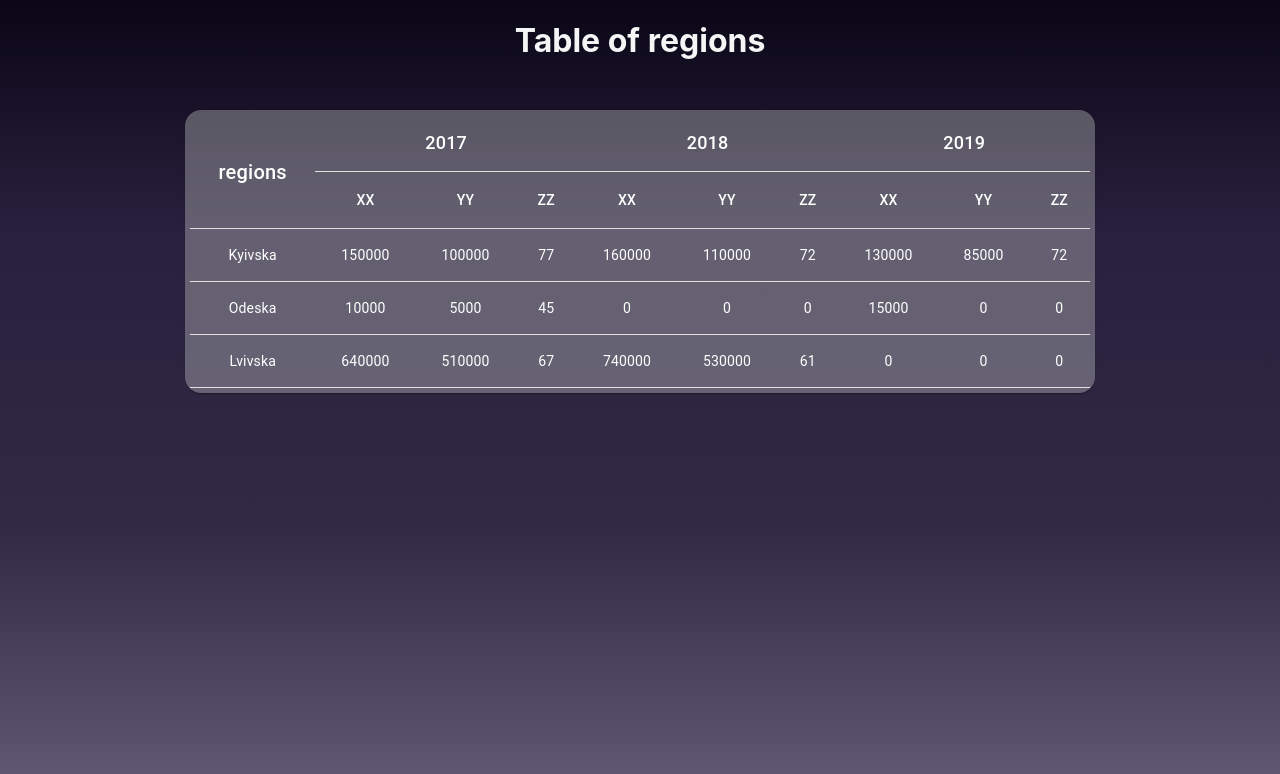
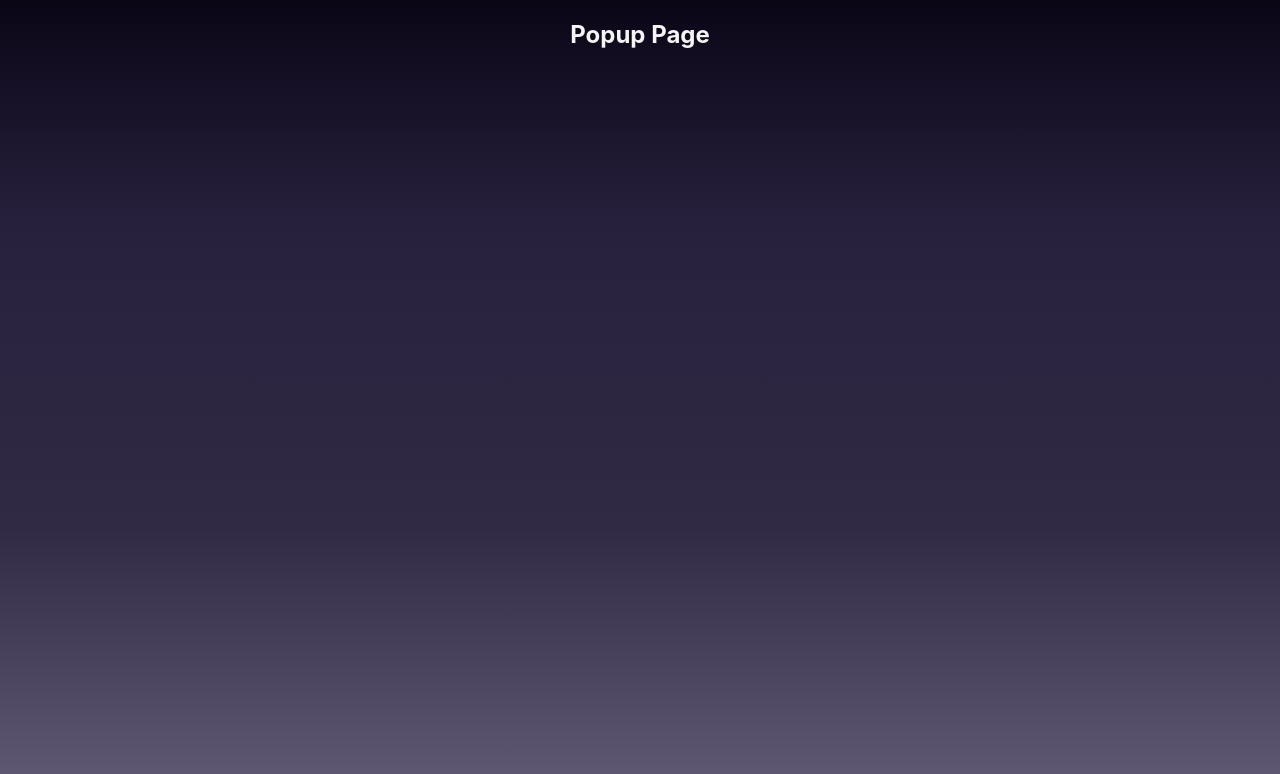
Before and after one commit to dmytro-kuz/sierentz-test-task, a React (Create React App) app: page /popup in a window 1280 px wide. Shown: the top 774 px of the page. Built offline with nearby package versions, Linux system fonts and the light colour scheme.

Commit message:
create start popup page

```diff
--- a/src/App.css
+++ b/src/App.css
@@ -28,6 +28,10 @@
   color: #61dafb;
 }
 
+h1, h2 {
+  text-align: center;
+}
+
 @keyframes App-logo-spin {
   from {
     transform: rotate(0deg);
--- a/src/App.js
+++ b/src/App.js
@@ -1,11 +1,17 @@
 import './App.css';
 import TablePage from './components/tablePage/TablePage';
+import PopupPage from './components/popup/PopupPage';
+import { Routes, Route} from 'react-router-dom';
 
 function App() {
   return (
-    <div className="App">
-      <TablePage/>
-    </div>
+    <Routes>
+      <Route path='*' element={<TablePage/>}></Route>
+      <Route path='/popup' element={<PopupPage/>}></Route>
+    </Routes>
+    // <div className="App">
+
+    // </div>
   );
 }
 
--- /dev/null
+++ b/src/components/popup/PopupPage.jsx
@@ -0,0 +1,14 @@
+import React from 'react';
+import { Table, TableCell, TableHead, TableRow } from "@mui/material";
+import { Paper } from "@mui/material";
+import { TableContainer, TableBody } from "@mui/material";
+import uniqid from "uniqid";
+
+export default function PopupPage() {
+  return (
+    <>
+    <h2>Popup Page</h2>
+
+  </>
+  )
+}
--- a/src/components/tablePage/TablePage.jsx
+++ b/src/components/tablePage/TablePage.jsx
@@ -1,7 +1,7 @@
 import React from "react";
 import { enterData } from "../fetchDataAPI/enterData";
 import { Table, TableCell, TableHead, TableRow } from "@mui/material";
-import {Paper} from '@mui/material';
+import { Paper } from "@mui/material";
 import { TableContainer, TableBody } from "@mui/material";
 import uniqid from "uniqid";
 
@@ -29,19 +29,39 @@ export default function TablePage() {
     ];
   });
 
+  const handleWindow = (e) => {
+    const cell = e.target.textContent;
+    if (cell !== "Kyivska" && cell !== "Odeska" && cell !== "Lvivska") {
+      const params = `width=1000,height=500`;
+      window.open("../popup", "_blank", params);
+    }
+  };
+
   return (
     <div>
-      <h1>Table of regions</h1>
-      <TableContainer sx={{maxWidth: '900px', margin: '50px auto', padding: '5px', background: 'rgb(190, 190, 190, .4)' , borderRadius: 4}} component={Paper}>
-        <Table  aria-label='simple table'>
-          <TableHead >
+      <h1>Table of regions Page</h1>
+      <TableContainer
+        sx={{
+          maxWidth: "900px",
+          margin: "50px auto",
+          padding: "5px",
+          background: "rgb(190, 190, 190, .4)",
+          borderRadius: 4,
+        }}
+        component={Paper}>
+        <Table aria-label='simple table'>
+          <TableHead>
             <TableRow key={uniqid()}>
-              <TableCell sx={{color: 'white', fontSize: 20}} rowSpan={2} key={uniqid()} align='center'>
+              <TableCell
+                sx={{ color: "white", fontSize: 20 }}
+                rowSpan={2}
+                key={uniqid()}
+                align='center'>
                 regions
               </TableCell>
               {years.map((year) => (
                 <TableCell
-                  sx={{color: 'white', fontSize: 18}}
+                  sx={{ color: "white", fontSize: 18 }}
                   colSpan={columns.length}
                   key={uniqid()}
                   align='center'>
@@ -52,7 +72,10 @@ export default function TablePage() {
             <TableRow key={uniqid()}>
               {years.map((x) =>
                 columns.map((letter) => (
-                  <TableCell sx={{color: 'white'}} key={uniqid()} align='center'>
+                  <TableCell
+                    sx={{ color: "white" }}
+                    key={uniqid()}
+                    align='center'>
                     {letter}
                   </TableCell>
                 ))
@@ -63,8 +86,15 @@ export default function TablePage() {
             {rows.map((row) => (
               <TableRow key={uniqid()}>
                 {row.map((cell) => (
-                  <TableCell sx={{color: 'white', textAlign: 'center'}} key={uniqid()}>
-                    {cell.value ? cell.value : 0}
+                  <TableCell
+                    onClick={handleWindow}
+                    sx={{
+                      color: "white",
+                      textAlign: "center",
+                      cursor: "pointer",
+                    }}
+                    key={uniqid()}>
+                    {cell.value || 0}
                   </TableCell>
                 ))}
               </TableRow>
```
